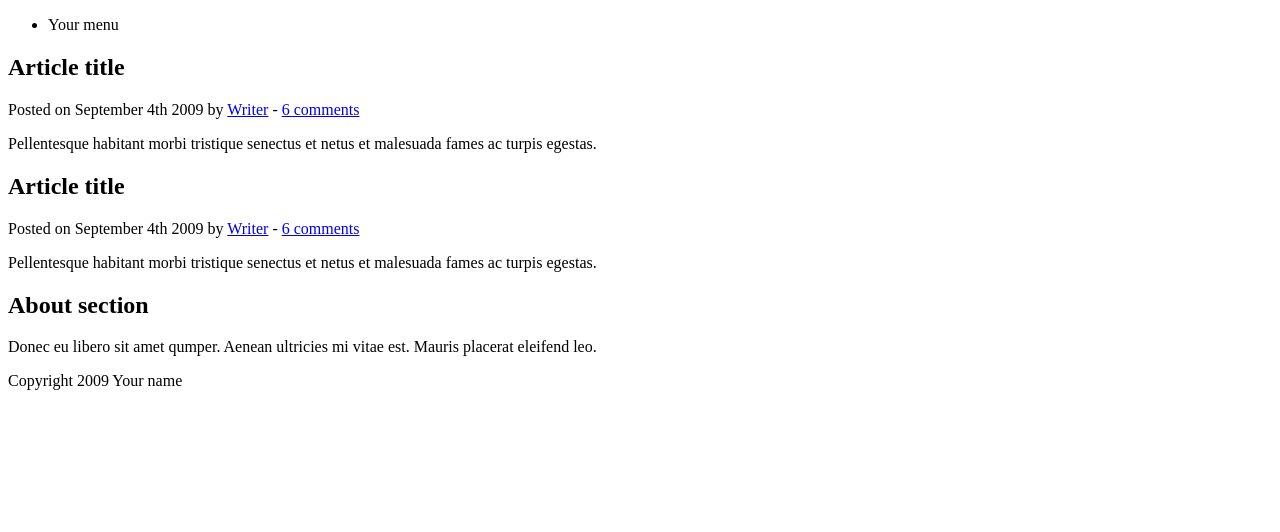
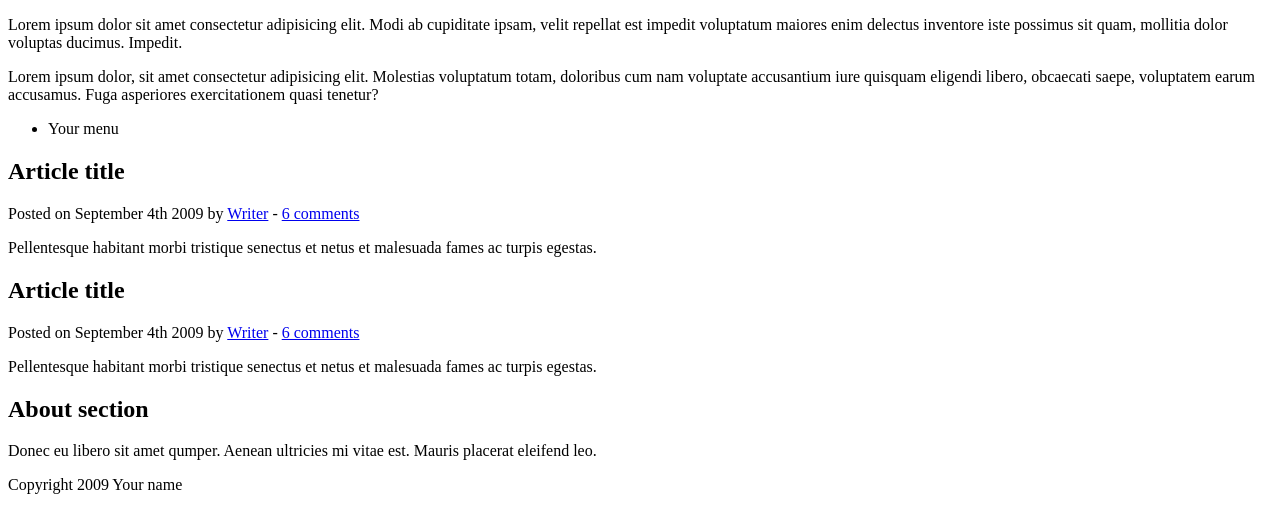
Before and after one commit to boasman/git_practis, a plain HTML site: page index.html in a window 1280 px wide. Drawn offline with Linux system fonts and the light colour scheme.

Commit message:
Se agrego un aside

```diff
--- a/index.html
+++ b/index.html
@@ -8,6 +8,12 @@
 </head>
 
 <body>
+	<aside>
+		<p>Lorem ipsum dolor sit amet consectetur adipisicing elit. Modi ab cupiditate ipsam, velit repellat est impedit voluptatum maiores enim delectus inventore iste possimus sit quam, mollitia dolor voluptas ducimus. Impedit.</p>
+	</aside>
+	<p>
+		Lorem ipsum dolor, sit amet consectetur adipisicing elit. Molestias voluptatum totam, doloribus cum nam voluptate accusantium iure quisquam eligendi libero, obcaecati saepe, voluptatem earum accusamus. Fuga asperiores exercitationem quasi tenetur?
+	</p>
 
 	<header>
 		<nav>
```
